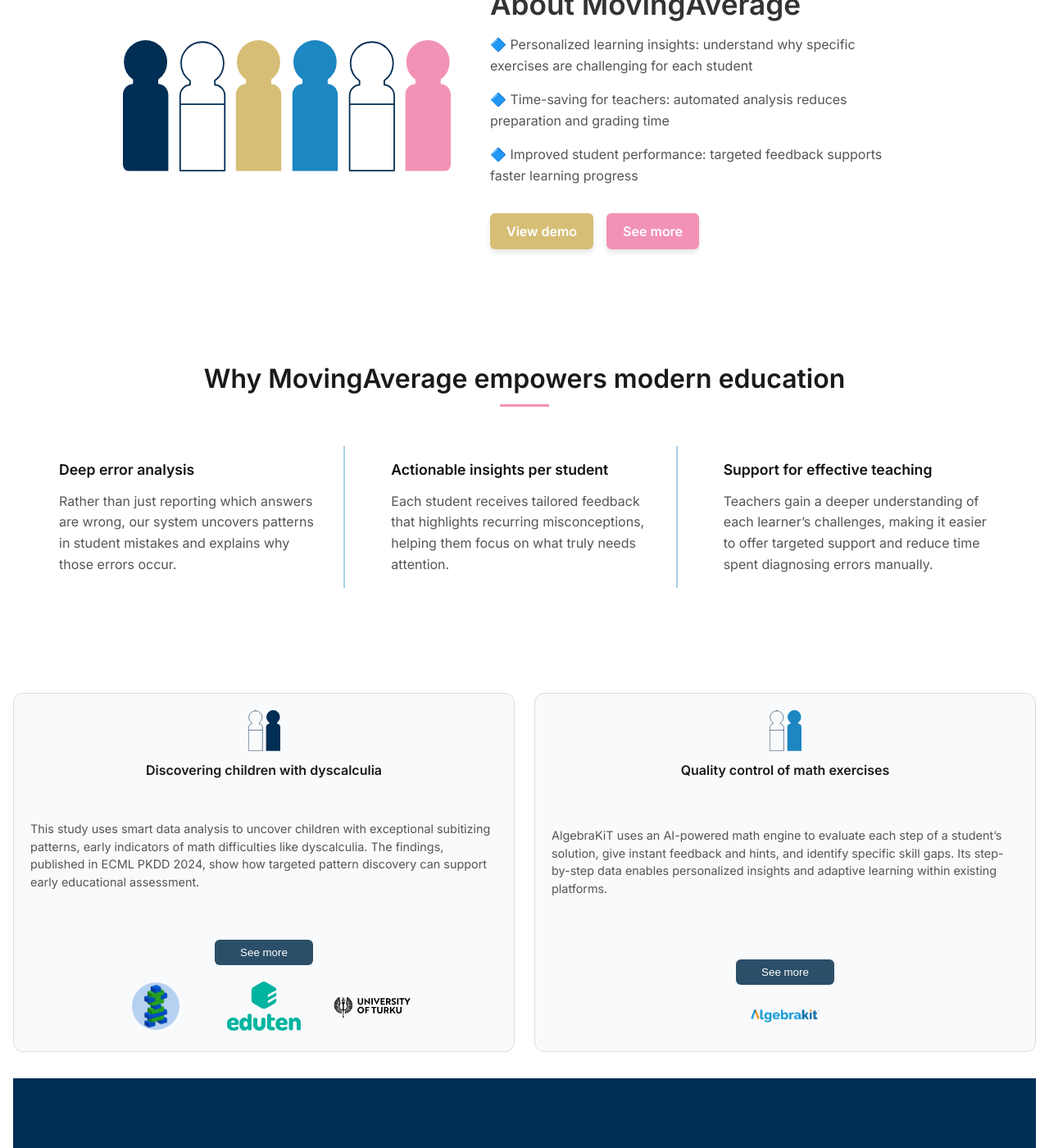
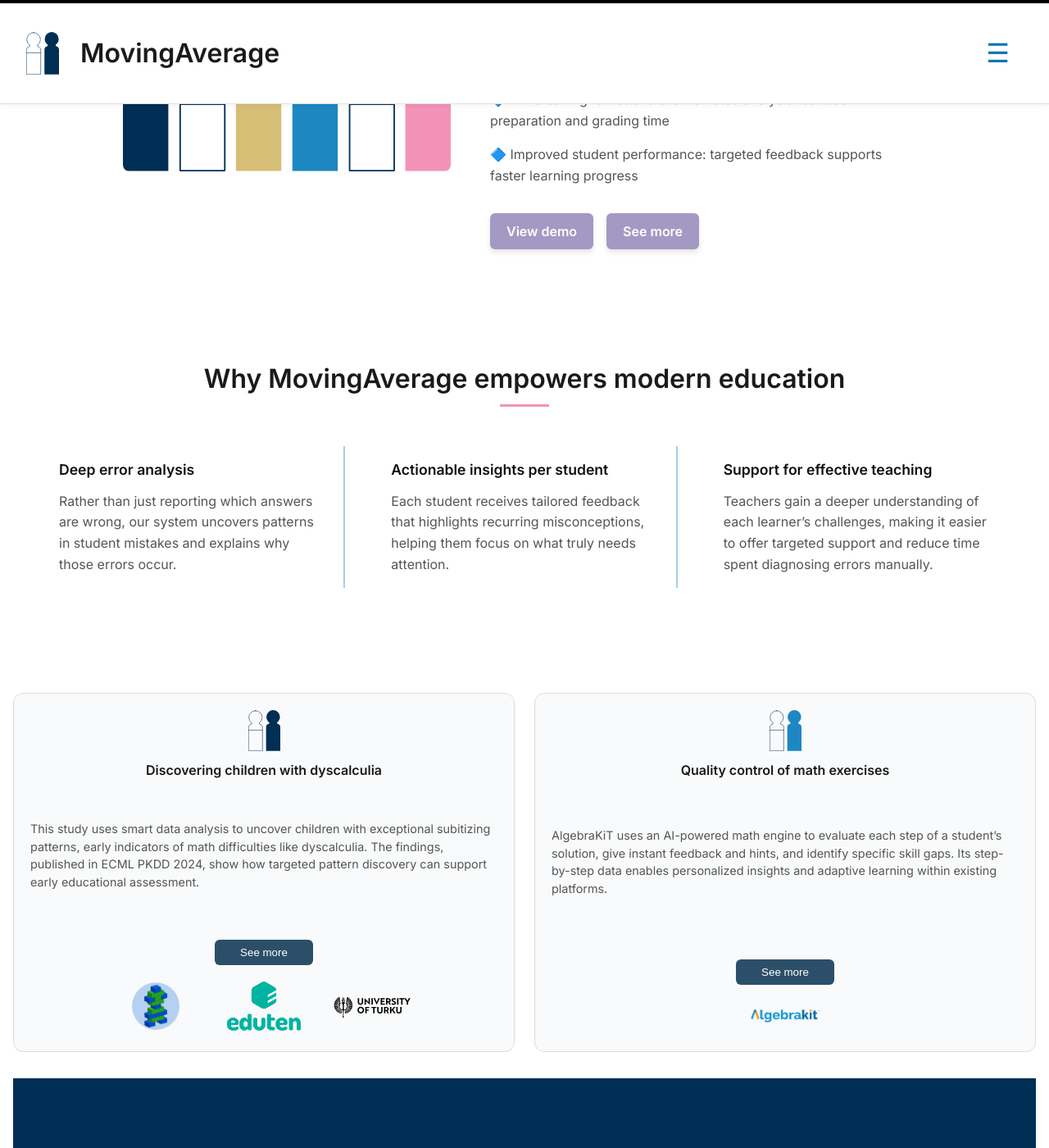
Before and after one commit to moving-average/moving-average.github.io, a Jekyll site: the page built from index.markdown, in a window 1280 px wide and 1400 px high, scrolled down 220 px. Shown: the whole window at 82% size. Built offline with Jekyll 4.4.1, drawn with Linux system fonts in a browser that asks for light colours.

Commit message:
update website

```diff
--- a/_layouts/home.html
+++ b/_layouts/home.html
@@ -10,7 +10,7 @@
 </head>
 
 <body>
-  <header>
+  <div class="header">
     <div class="logo-title">
       <div class="logo">
         <a href="/">
@@ -20,7 +20,7 @@
       <h1><a href="/" class="site-title">{{ site.title }}</a></h1>
     </div>
     <button class="hamburger" onclick="openMenu()">☰</button>
-  </header>
+  </div>
 
   <div id="overlay" class="overlay hidden" onclick="closeMenu()"></div>
 
--- a/assets/style.css
+++ b/assets/style.css
@@ -1,4 +1,4 @@
-html, body {
+.html, body {
   margin: 0;
   padding: 0;
   font-family: "Inter", sans-serif;
@@ -10,7 +10,7 @@ html, body {
   overflow-x: hidden;
 }
 
-header {
+.header {
   display: flex;
   justify-content: space-between;
   align-items: center;
@@ -265,7 +265,7 @@ footer a:hover {
 }
 
 .hero-btn.left {
-  background-color: #d6be76;
+  background-color: #a499c3;
 }
 
 .hero-btn.left:hover {
@@ -274,7 +274,7 @@ footer a:hover {
 }
 
 .hero-btn.right {
-  background-color: #f292b7;
+  background-color: #a499c3;
 }
 
 .hero-btn.right:hover {
```
